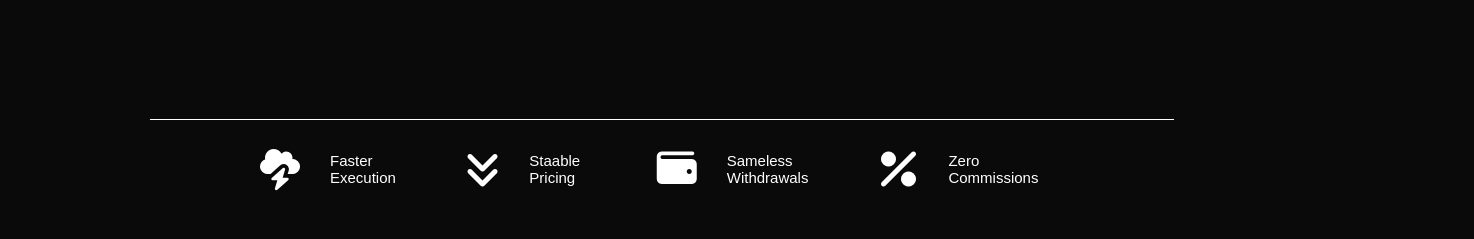
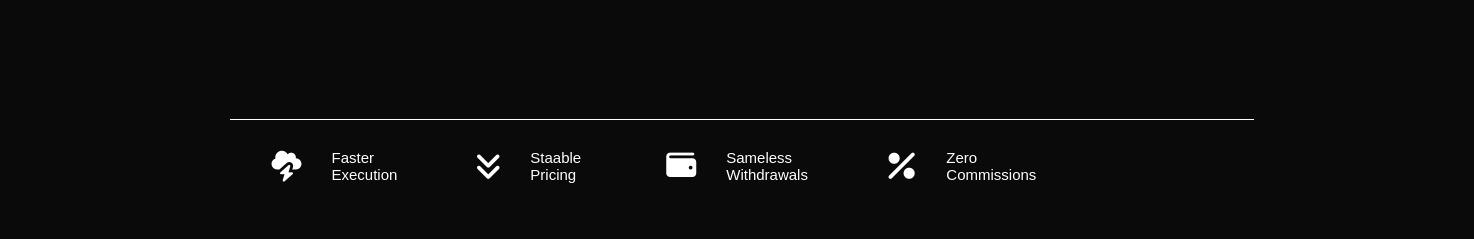
Before and after one commit to joyoriade3-gif/Exness-clone, a plain HTML site: page index.html in a window 1024 px wide. Shown: the part 1278-1517 px from the top of the page, 1474 px wide, since content can reach past the window. Drawn offline with Linux system fonts and the light colour scheme; a web font is replaced by a local one.

Commit message:
first commit

```diff
--- a/index.css
+++ b/index.css
@@ -1424,7 +1424,7 @@ span{
     .yep{
         align-items: center;
         float: right;
-        margin-right: -240px;
+        margin-right: -450px;
         margin-top: 200px;
     }
     .label {
@@ -1528,18 +1528,16 @@ span{
     .words span{
         font-size: 30px;
     }
-    .second-page{
-    }
     .line-container {
         display: flex;
         justify-content: center;
         align-items: center;
         height: 100px;
         width: 100%;
-        padding-left: 150px;
+        padding-left: 230px;
     }
     .tiny-line {
-        width: 1500px;
+        width: 2000px;
         height: 1px;
         background-color: rgb(255, 255, 255);
         align-items: center;
@@ -1549,11 +1547,12 @@ span{
         align-items: center;
     }
     .general-icon{
-        font-size: 40px;
+        font-size: 30px;
         display: flex;
         align-items: center;
         color: rgb(255, 255, 255);
         gap: 30px;
+        padding-left: 11.5px;
     }
     .white-background{
         background-color: white;
```
